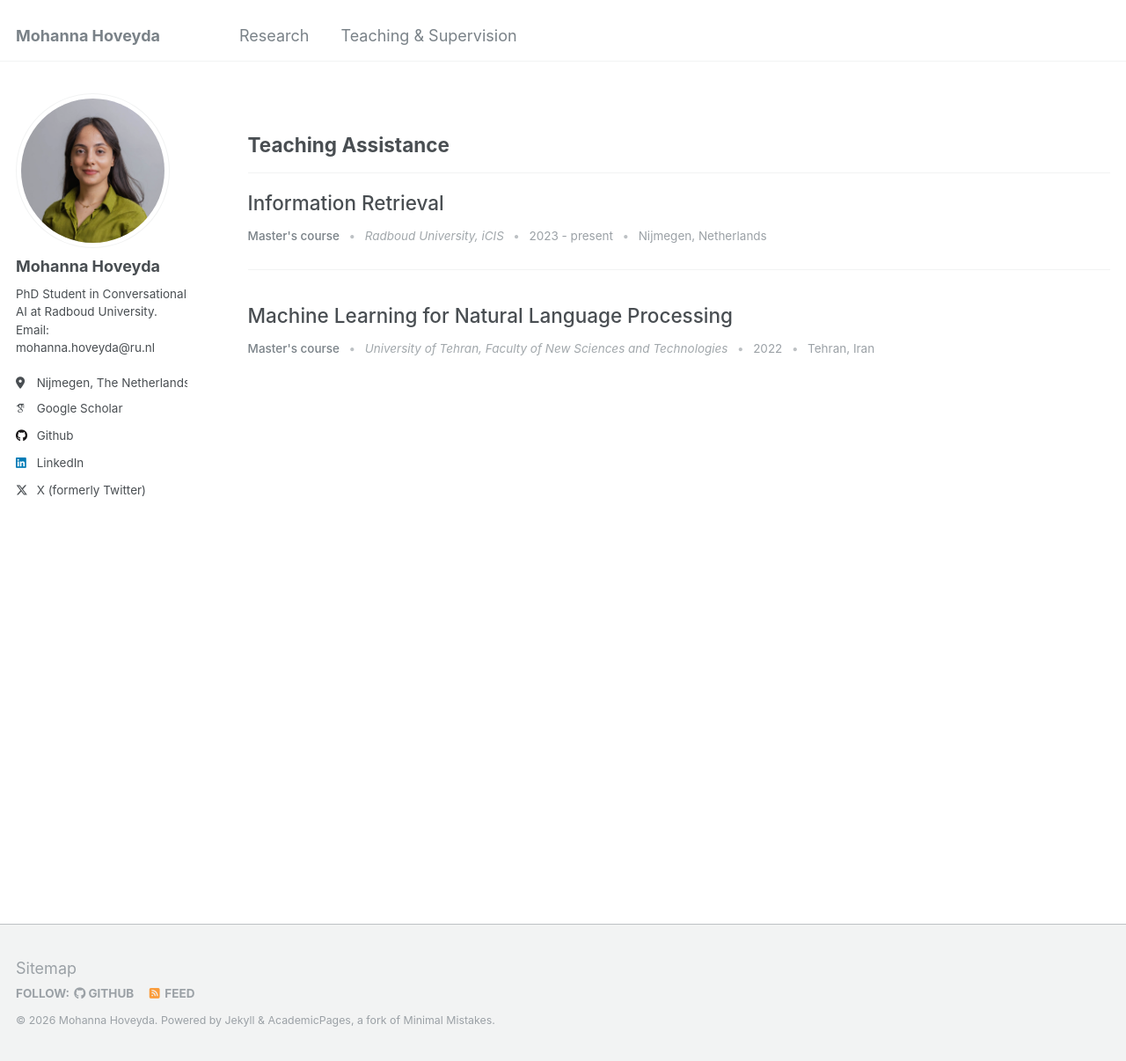
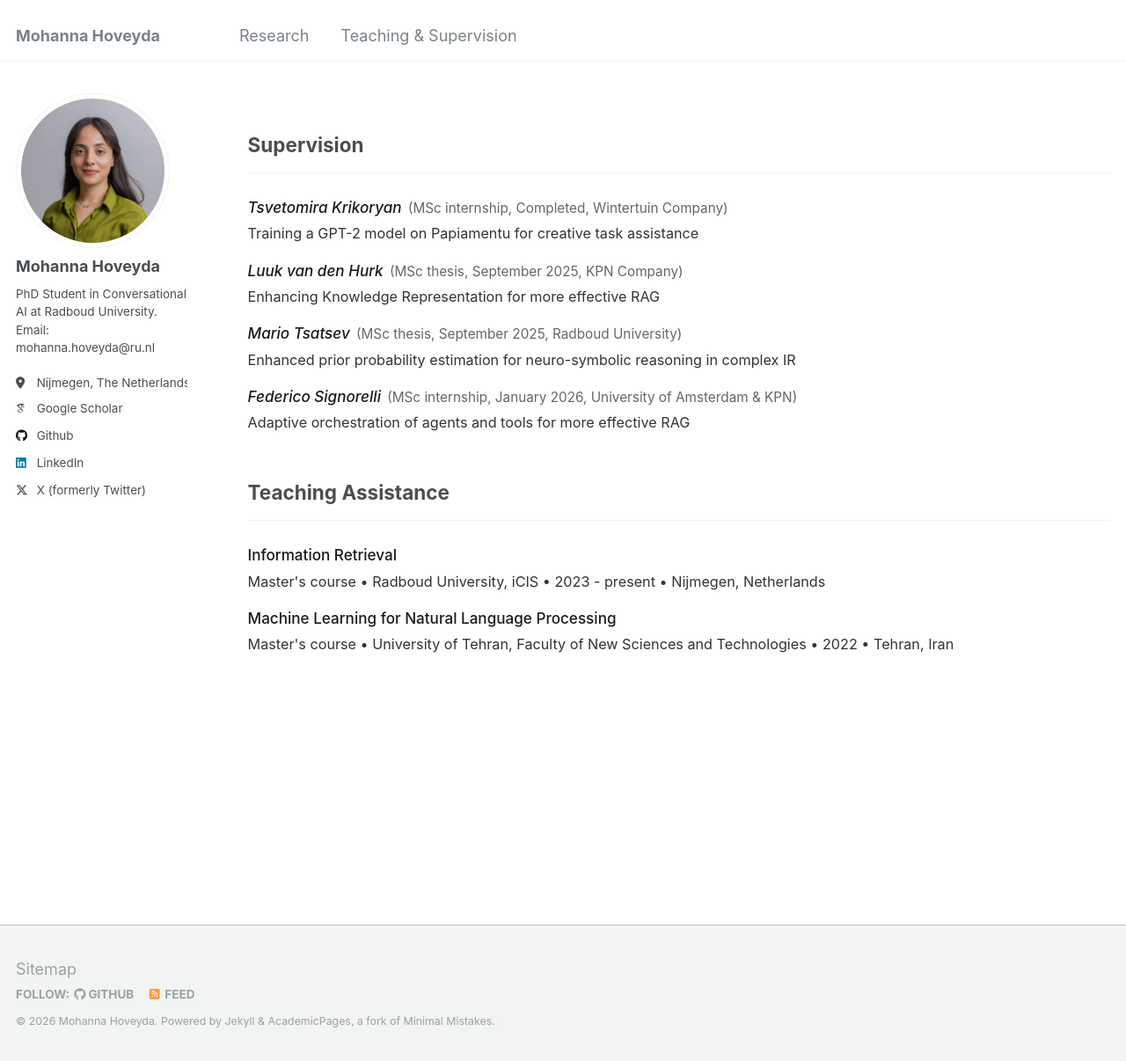
Before and after one commit to mohannahoveyda/mohannahoveyda.github.io, a Jekyll site: the page built from _pages/teaching.html, in a window 1280 px wide and 1206 px high. Shown: the whole window at 88% size. Built offline with Jekyll 4.4.1, drawn with Linux system fonts in a browser that asks for light colours; some web fonts are replaced.

Commit message:
updating supervision page

```diff
--- a/_pages/teaching.html
+++ b/_pages/teaching.html
@@ -8,22 +8,165 @@ hide_title: true
 
 {% include base_path %}
 
-<!-- <h2>Supervision</h2>
-<hr />
+<div class="teaching-section">
+  <h2>Supervision</h2>
+  <hr />
 
-{% assign supervision_posts = site.teaching | where: "category", "supervision" %}
-{% if supervision_posts.size > 0 %}
-  {% for post in supervision_posts reversed %}
-    {% include archive-single-teaching.html %}
-  {% endfor %}
-{% else %}
-  <p class="teaching-empty">Coming soon...</p>
-{% endif %} -->
+  <div class="supervision-list">
+    <div class="supervision-item">
+      <div class="supervision-header">
+        <span class="supervision-name"><em>Tsvetomira Krikoryan</em></span>
+        <span class="supervision-details">(MSc internship, Completed, Wintertuin Company)</span>
+      </div>
+      <div class="supervision-topic">Training a GPT-2 model on Papiamentu for creative task assistance</div>
+    </div>
 
-<h2>Teaching Assistance</h2>
-<hr />
+    <div class="supervision-item">
+      <div class="supervision-header">
+        <span class="supervision-name"><em>Luuk van den Hurk</em></span>
+        <span class="supervision-details">(MSc thesis, September 2025, KPN Company)</span>
+      </div>
+      <div class="supervision-topic">Enhancing Knowledge Representation for more effective RAG</div>
+    </div>
 
-{% assign teaching_posts = site.teaching | where_exp: "post", "post.category != 'supervision'" %}
-{% for post in teaching_posts reversed %}
-  {% include archive-single-teaching.html %}
-{% endfor %}
+    <div class="supervision-item">
+      <div class="supervision-header">
+        <span class="supervision-name"><em>Mario Tsatsev</em></span>
+        <span class="supervision-details">(MSc thesis, September 2025, Radboud University)</span>
+      </div>
+      <div class="supervision-topic">Enhanced prior probability estimation for neuro-symbolic reasoning in complex IR</div>
+    </div>
+
+    <div class="supervision-item">
+      <div class="supervision-header">
+        <span class="supervision-name"><em>Federico Signorelli</em></span>
+        <span class="supervision-details">(MSc internship, January 2026, University of Amsterdam &amp; KPN)</span>
+      </div>
+      <div class="supervision-topic">Adaptive orchestration of agents and tools for more effective RAG</div>
+    </div>
+  </div>
+</div>
+
+<div class="teaching-section">
+  <h2>Teaching Assistance</h2>
+  <hr />
+
+  <div class="teaching-list">
+    <div class="teaching-item">
+      <div class="teaching-header">
+        <span class="teaching-course">Information Retrieval</span>
+      </div>
+      <div class="teaching-details">Master's course • Radboud University, iCIS • 2023 - present • Nijmegen, Netherlands</div>
+    </div>
+
+    <div class="teaching-item">
+      <div class="teaching-header">
+        <span class="teaching-course">Machine Learning for Natural Language Processing</span>
+      </div>
+      <div class="teaching-details">Master's course • University of Tehran, Faculty of New Sciences and Technologies • 2022 • Tehran, Iran</div>
+    </div>
+  </div>
+</div>
+
+<style>
+.teaching-section {
+  margin-bottom: 3em;
+}
+
+.teaching-section:last-child {
+  margin-bottom: 0;
+}
+
+.supervision-list {
+  margin-top: 1.5em;
+}
+
+.supervision-item {
+  margin-bottom: 1em;
+}
+
+.supervision-item:last-child {
+  margin-bottom: 0;
+}
+
+.supervision-header {
+  display: flex;
+  flex-wrap: wrap;
+  align-items: baseline;
+  gap: 0.4em;
+  margin-bottom: 0.3em;
+  line-height: 1.4;
+}
+
+.supervision-name {
+  font-size: 0.95em;
+  font-weight: 500;
+  color: #1a1a1a;
+}
+
+.supervision-name em {
+  font-style: italic;
+  font-weight: 500;
+}
+
+.supervision-details {
+  font-size: 0.85em;
+  color: #666;
+  line-height: 1.4;
+}
+
+.supervision-topic {
+  font-size: 0.9em;
+  color: #333;
+  line-height: 1.5;
+  margin-top: 0.2em;
+}
+
+.teaching-list {
+  margin-top: 1.5em;
+}
+
+.teaching-item {
+  margin-bottom: 1em;
+  border: none;
+  border-bottom: none;
+  padding-bottom: 0;
+}
+
+.teaching-item:last-child {
+  margin-bottom: 0;
+}
+
+.teaching-header {
+  display: flex;
+  flex-wrap: wrap;
+  align-items: baseline;
+  line-height: 1.4;
+  margin-bottom: 0.3em;
+}
+
+.teaching-course {
+  font-size: 0.95em;
+  font-weight: 500;
+  color: #1a1a1a;
+}
+
+.teaching-details {
+  font-size: 0.9em;
+  color: #333;
+  line-height: 1.5;
+  margin-top: 0.2em;
+}
+
+@media (max-width: 768px) {
+  .supervision-header {
+    flex-direction: column;
+    gap: 0.2em;
+  }
+
+  .supervision-item,
+  .teaching-item {
+    margin-bottom: 0.9em;
+  }
+}
+</style>
```
Also changed, not shown: _publications/2015-10-01-paper-title-number-3.md (+1 -1 lines).
